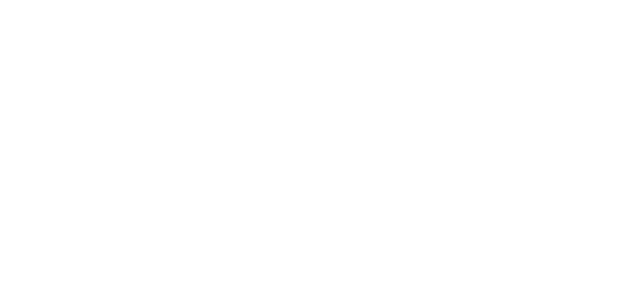
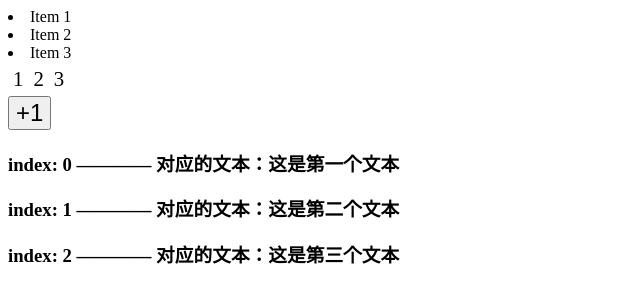
Before and after one commit to blankCx330/vue-, a Vue app in the folder 列表渲染/: page / in a window 1280 px wide. Shown: the top 302 px of the page, without its empty margins (0-640 px from the left). Built offline with nearby package versions, Linux system fonts and the light colour scheme.

Commit message:
学习列表渲染

```diff
--- a/列表渲染/src/App.vue
+++ b/列表渲染/src/App.vue
@@ -1,7 +1,63 @@
-<script setup></script>
+<script setup>
+import { ref } from 'vue';
+const items = ref(['Item 1', 'Item 2', 'Item 3']);
+const arrObj = ref([{num: 1}, {num: 2}, {num: 3}]);
+const charObj= ref([
+    {text: '这是第一个文本'},
+    {text: '这是第二个文本'},
+    {text: '这是第三个文本'},
+    ])
+const updateArrObj = () => {
+    arrObj.value.push({num: (arrObj.value.length + 1)})
+}
+
+</script>
 
 <template>
+    <!--
+     简单来说v-for可以理解为创建多个v-for所在的元素
+     其数量根据数组的长度决定
+     例如下面的例子在实际渲染中是：
+     <li>Item 1</li>
+     <li>Item 2</li>
+     <li>Item 3</li>
+
+     <div class="div-p">
+        <p>1</p>
+        <p>2</p>
+        <p>3</p>
+     </div>
+    -->
+<li v-for="itme in  items" >
+    {{ itme }}
+</li>
+<div class="div-p">
+    <p v-for="arr in arrObj">
+    {{ arr.num }}
+    </p>
+</div>
+
+<!-- 点击按钮也会重新渲染v-for元素 -->
+<button @click="updateArrObj">+1</button>
+
+<!-- bug：下面的代码会将“————”渲染出错，会断掉一部分 -->
+<!-- v-for 也支持使用可选的第二个参数表示当前项的位置索引。 -->
+<h3 v-for="(char, index) in charObj">
+    index: {{ index }} ———— 对应的文本：{{ char.text }}
+</h3>
+
 
 </template>
 
-<style scoped></style>
+<style scoped>
+.div-p{
+    display: flex;
+}
+p{
+    font-size: 1.3rem;
+    margin: 5px;
+}
+button{
+    font-size: 1.5rem;
+}
+</style>
```
